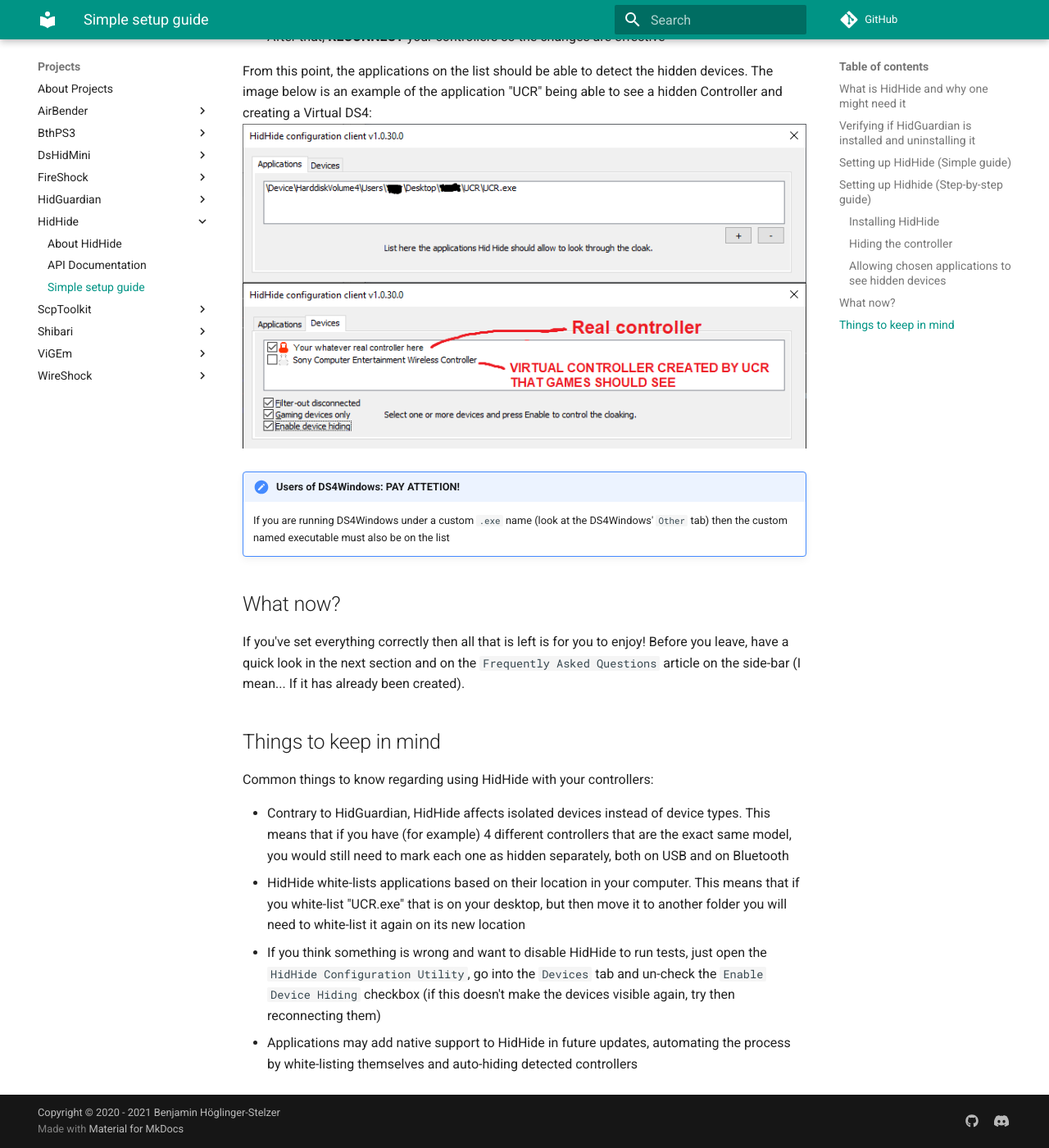
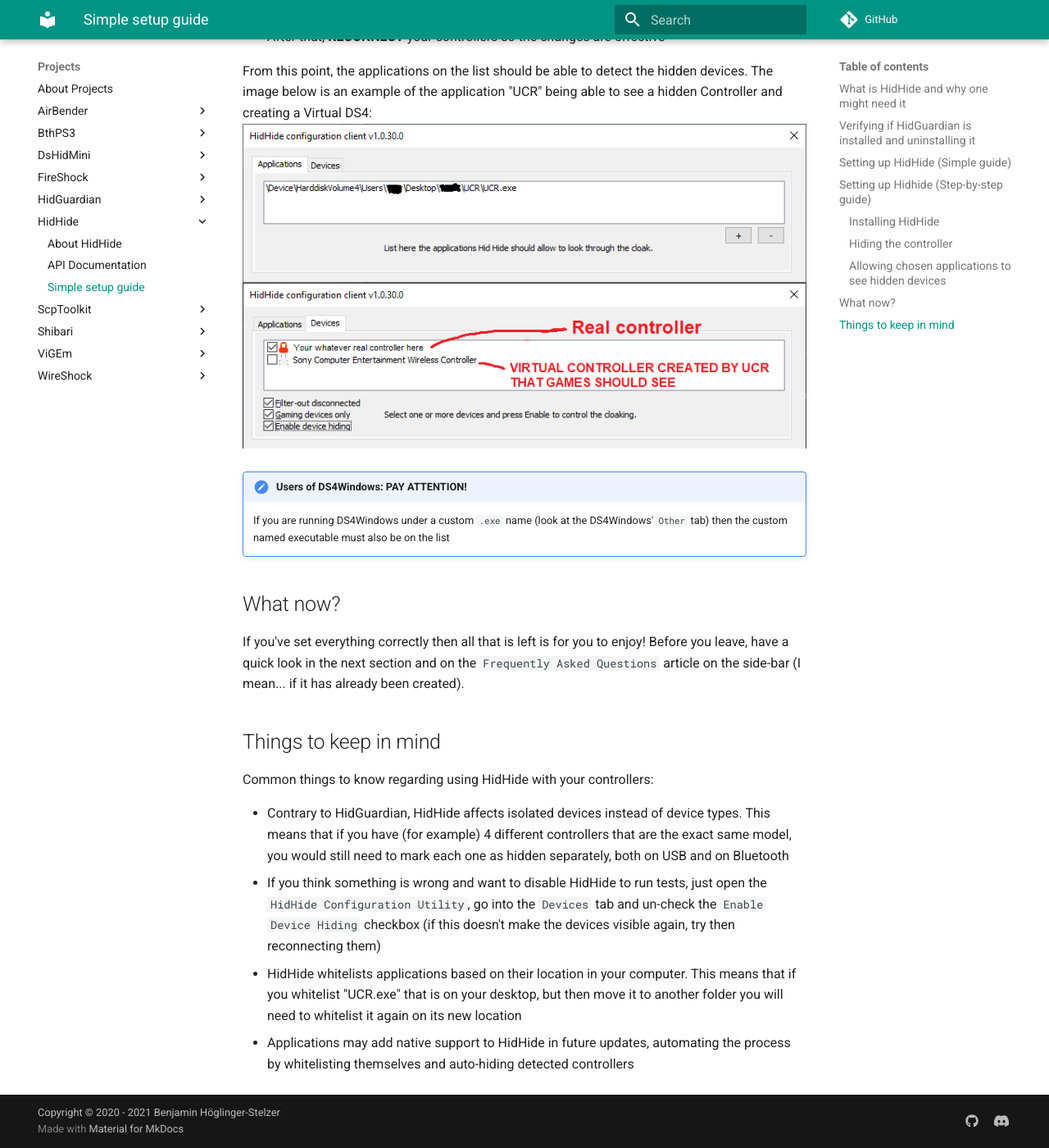
Before and after one commit to nefarius/ViGEm.github.io, an MkDocs documentation site: the page built from docs/projects/HidHide/Simple-Setup-Guide.md, in a window 1280 px wide and 1400 px high, scrolled down 4465 px. Shown: the whole window at 82% size. Built offline with MkDocs 1.6.1 and Material for MkDocs 9.7.7, drawn with Linux system fonts in a browser that asks for light colours; comment, search, counter and statistics services are not loaded; some of the changed text lies outside the part shown.

Commit message:
fixed typos

```diff
--- a/docs/projects/HidHide/Simple-Setup-Guide.md
+++ b/docs/projects/HidHide/Simple-Setup-Guide.md
@@ -13,7 +13,7 @@
 If the games you are playing don't even detect your Real Controller, then all good. The issue starts when the game detects both real and virtual controllers while you only want it to recognize the virtual one. Since most games auto-detect controllers, the game will think there are 2 separate controllers connected, leading to the famous Double-Input and mis-input issue. Eg.:
 
 - Rocket league will start 2 player mode randomly
-- Blasphemous will switch ramdonly between generic and XInput button icons
+- Blasphemous will switch randomly between generic and XInput button icons
 - Need for Speed: Most Wanted (2012) will keep warning the player an unknown device needs to be setup, interfering with gameplay
 
 This issue can be solved by using HidHide to:
@@ -84,24 +84,24 @@
 
 - On the Configuration Client, click on the `Applications` tab
 - Click on the `+` icon and add the executable file of your application (`ApplicationName.exe`)  to whitelist it
-- Repeat the step above for each application that should white-listed
+- Repeat the step above for each application that should whitelisted
 - After that, __RECONNECT__ your controllers so the changes are effective
 
 From this point, the applications on the list should be able to detect the hidden devices. The image below is an example of the application "UCR" being able to see a hidden Controller and creating a Virtual DS4:
 ![HidHideExampleSetup](images/HidHideClient_ExampleSetup.png){: .glightbox }
 
-!!! important "Users of DS4Windows: PAY ATTETION!"
+!!! important "Users of DS4Windows: PAY ATTENTION!"
     If you are running DS4Windows under a custom `.exe` name (look at the DS4Windows' `Other` tab) then the custom named executable must also be on the list
 
 ## What now?
 
-If you've set everything correctly then all that is left is for you to enjoy! Before you leave, have a quick look in the next section and on the `Frequently Asked Questions` article on the side-bar (I mean... If it has already been created).
+If you've set everything correctly then all that is left is for you to enjoy! Before you leave, have a quick look in the next section and on the `Frequently Asked Questions` article on the side-bar (I mean... if it has already been created).
 
 ## Things to keep in mind
 
 Common things to know regarding using HidHide with your controllers:
 
 - Contrary to HidGuardian, HidHide affects isolated devices instead of device types. This means that if you have (for example) 4 different controllers that are the exact same model, you would still need to mark each one as hidden separately, both on USB and on Bluetooth
-- HidHide white-lists applications based on their location in your computer. This means that if you white-list "UCR.exe" that is on your desktop, but then move it to another folder you will need to white-list it again on its new location
 - If you think something is wrong and want to disable HidHide to run tests, just open the `HidHide Configuration Utility`, go into the `Devices` tab and un-check the `Enable Device Hiding` checkbox (if this doesn't make the devices visible again, try then reconnecting them)
-- Applications may add native support to HidHide in future updates, automating the process by white-listing themselves and auto-hiding detected controllers
+- HidHide whitelists applications based on their location in your computer. This means that if you whitelist "UCR.exe" that is on your desktop, but then move it to another folder you will need to whitelist it again on its new location
+- Applications may add native support to HidHide in future updates, automating the process by whitelisting themselves and auto-hiding detected controllers
```
Also changed, not shown: other parts of docs/projects/HidHide/Simple-Setup-Guide.md (+1 -1 lines).
